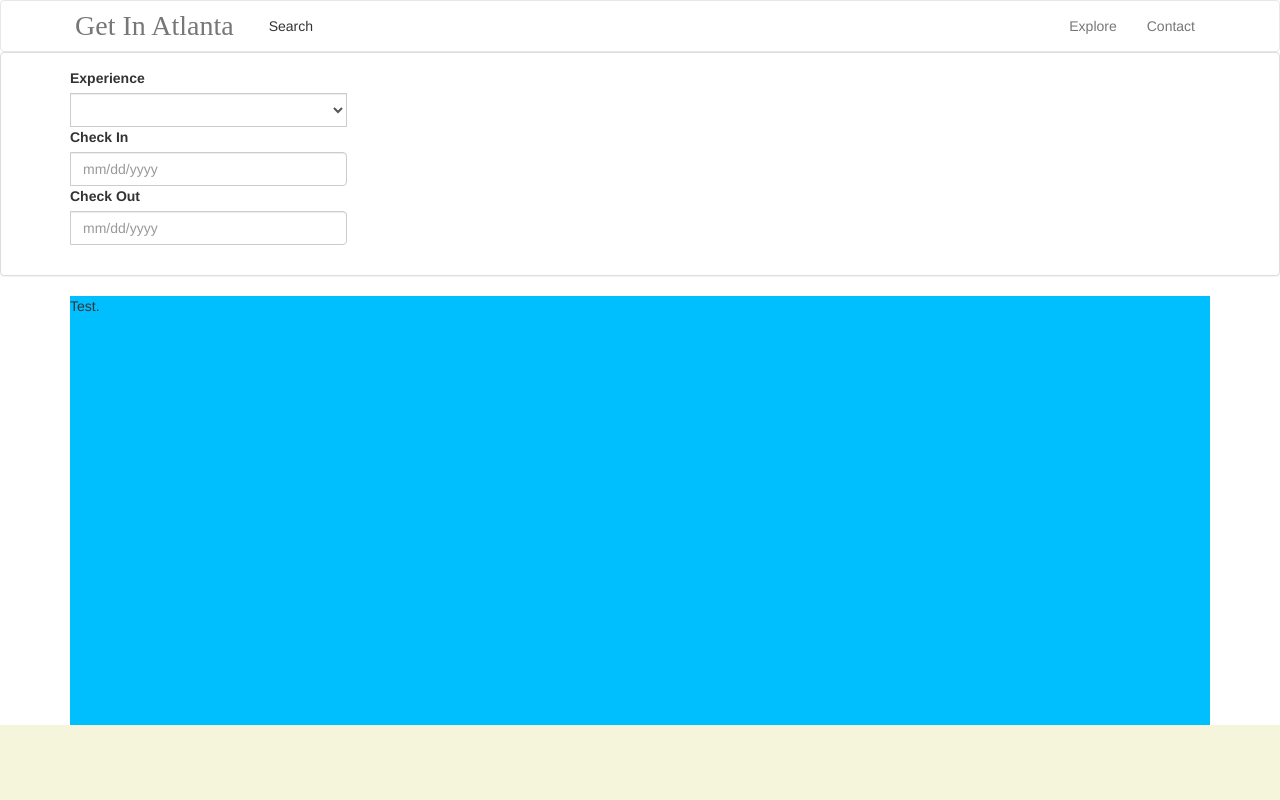
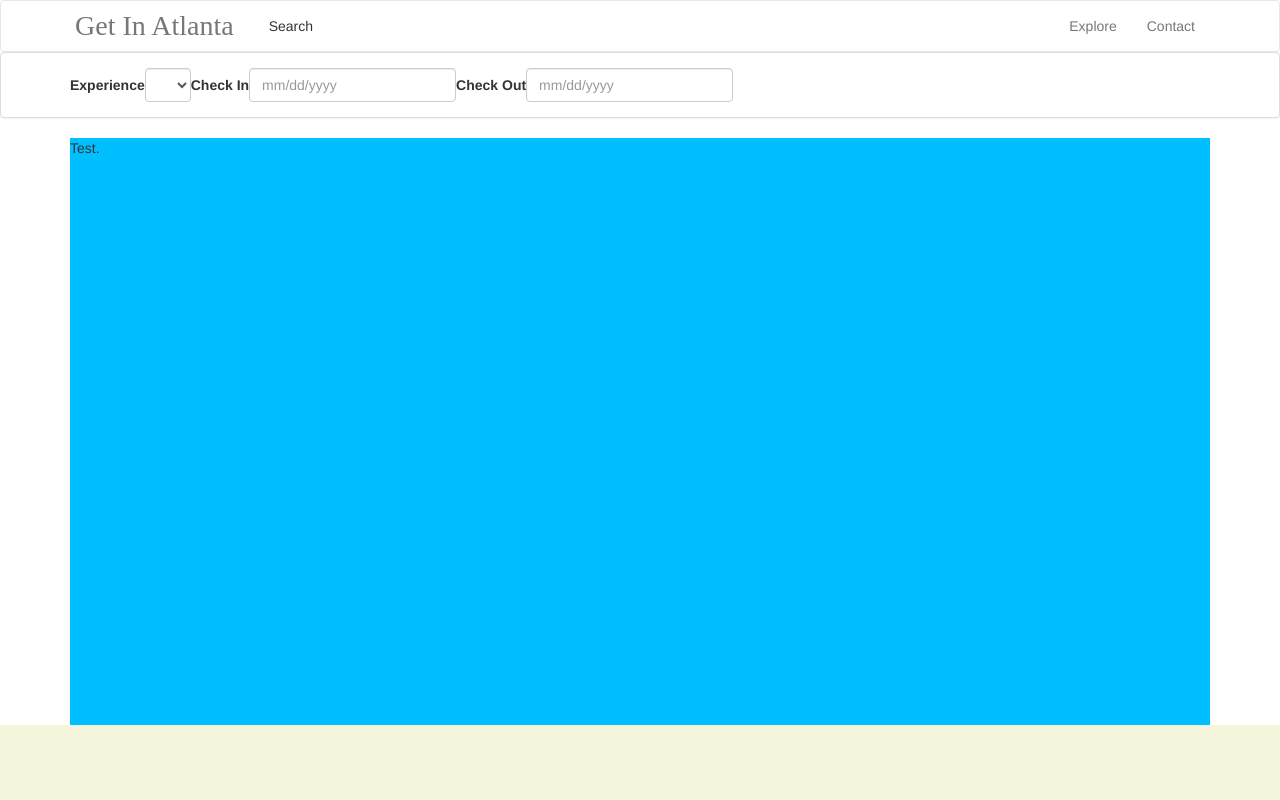
Before and after one commit to rocalworks/gia-booking-app, a React (Create React App) app: page / in a window 1280 px wide. Both pictures are taken after a click on the button "Search". Shown: the top 800 px of the page. Built offline with nearby package versions, Linux system fonts and the light colour scheme; the HTML template or start-up script is replaced by a standard one; a web font is replaced by a local one.

Commit message:
Fix panel for search: added forms (not yet done)

```diff
--- a/src/common/Search.js
+++ b/src/common/Search.js
@@ -1,6 +1,6 @@
 import React, { Component } from 'react';
 import { Panel } from 'react-bootstrap';
-import { FormGroup, FormControl, ControlLabel, HelpBlock, InputGroup } from 'react-bootstrap';
+import { Form, FormGroup, FormControl, ControlLabel, HelpBlock } from 'react-bootstrap';
 
 function FieldGroup({ id, label, help, ...props }) {
     return (
@@ -31,14 +31,15 @@ class Search extends Component {
                     <Panel.Body>
                         { /* TODO: Form goes here. */}
                         <div className="container">
+                            <Form inline>
                                 <FormGroup>
-                                <InputGroup>
                                     <ControlLabel>Experience</ControlLabel>
                                     <FormControl componentClass="select" placeholder="select">
                                         <option value="Party"></option>
                                         <option value="Children"></option>
                                         <option value="Cat Here"></option>
                                     </FormControl>
+                                </FormGroup>
                                 <FieldGroup
                                     id="check-in"
                                     type="text"
@@ -51,8 +52,7 @@ class Search extends Component {
                                     label="Check Out"
                                     placeholder="mm/dd/yyyy"
                                     />
-                                </InputGroup>
-                            </FormGroup>
+                            </Form>
                         </div>
                     </Panel.Body>
                 </Panel.Collapse>
```
Lines whose indentation alone changed are shown as unchanged.
